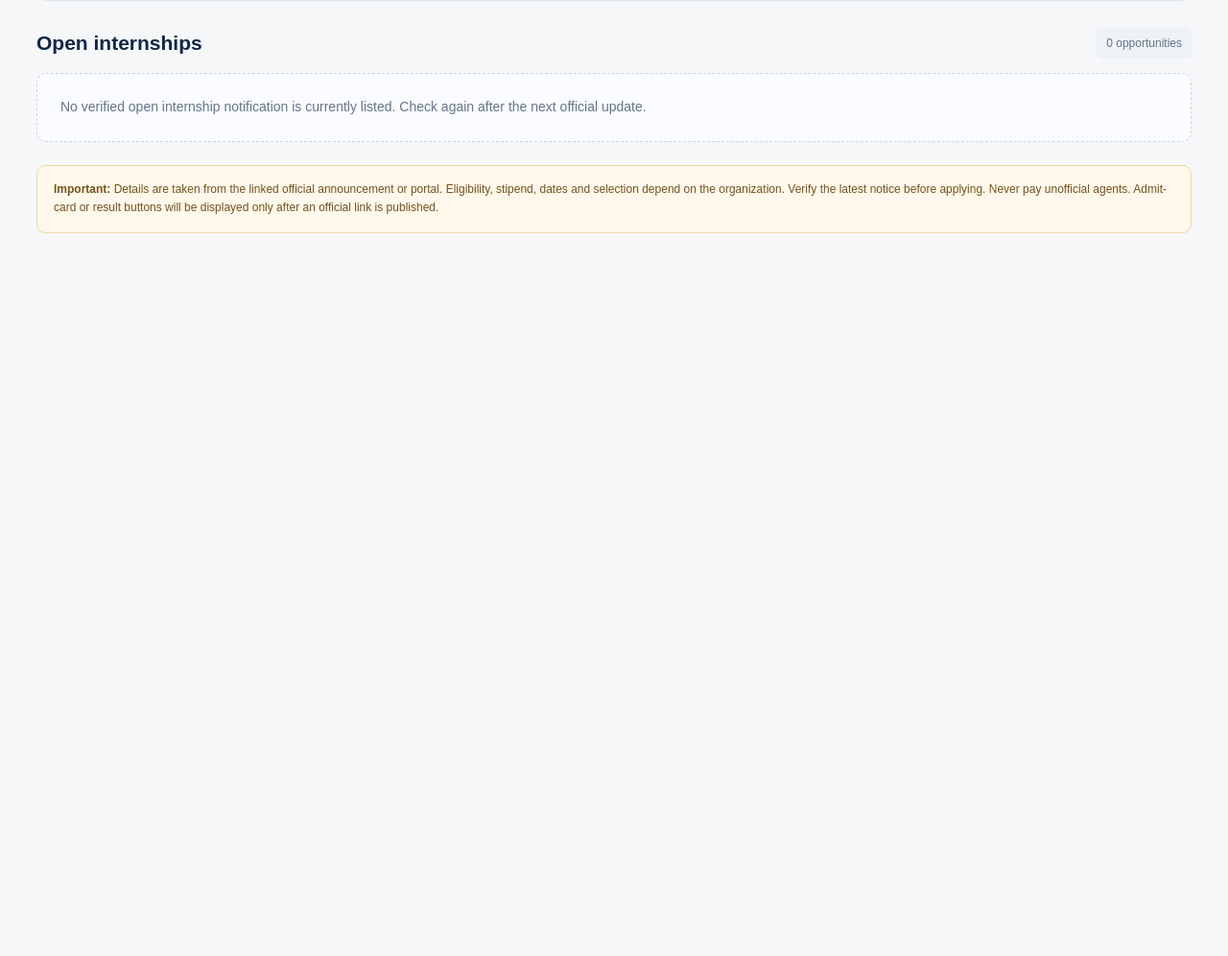
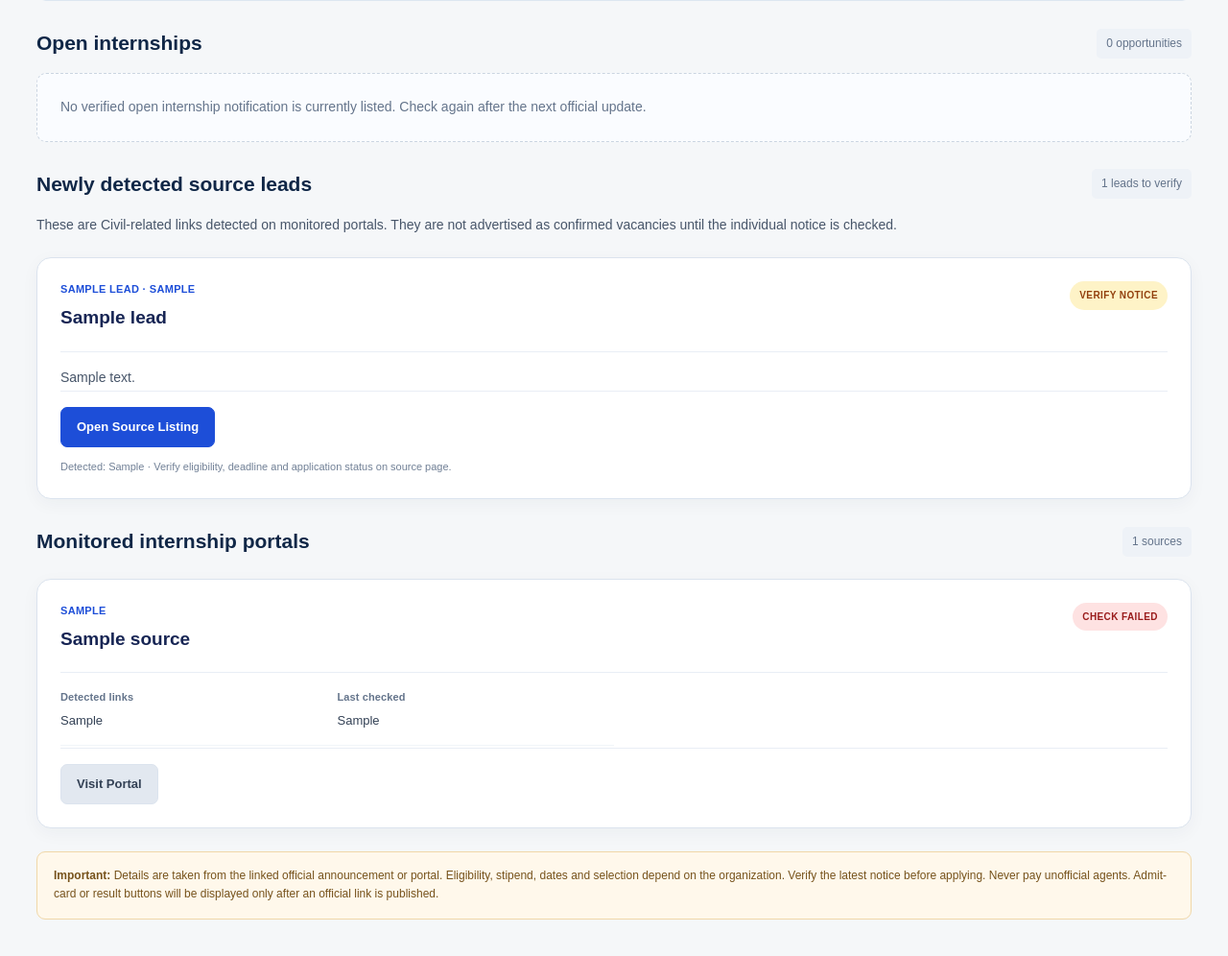
Before and after one commit to projectsairamcivilcareer-cloud/CIVILCAREER, a Flask app: template templates/internships.html in a window 1280 px wide. Shown: the part 268-1264 px from the top of the page at 96% size. Before the commit the page ends 511 px from the top, so only its background shows below. Run offline with Flask 3, Linux system fonts and the light colour scheme; the template is opened without the code that fills it: most values are stand-ins (such as "Sample title", 1, 10 or a date in 2020); some libraries are stand-ins or nearby versions.

Commit message:
Display monitored internship source leads and portal status

```diff
--- a/templates/internships.html
+++ b/templates/internships.html
@@ -75,6 +75,28 @@
 {% for item in upcoming_notices %}<article class="internship-card"><div class="internship-card-head"><div><div class="internship-org">{{ item.organization }}</div><h3>{{ item.title }}</h3></div><span class="internship-status status-upcoming">UPCOMING</span></div><p class="internship-summary">{{ item.summary }}</p><div class="internship-actions">{% if item.notification_url %}<a href="{{ item.notification_url }}" target="_blank" rel="noopener">Official Notification</a>{% endif %}{% if item.updates_url %}<a href="{{ item.updates_url }}" target="_blank" rel="noopener">Official Updates</a>{% endif %}</div></article>{% endfor %}</div></section>{% endif %}
 {% if closed_notices %}<section><div class="internship-section-title"><h2>Closed / Previous notifications</h2><span class="internship-count">{{ closed_notices|length }} notices</span></div><div class="internship-list">
 {% for item in closed_notices %}<article class="internship-card"><div class="internship-card-head"><div><div class="internship-org">{{ item.organization }}</div><h3>{{ item.title }}</h3></div><span class="internship-status status-closed">CLOSED</span></div><p class="internship-summary">{{ item.summary }}</p><dl class="internship-facts"><div class="internship-fact"><dt>Discipline</dt><dd>{{ item.discipline or 'See official notice' }}</dd></div><div class="internship-fact"><dt>Last date</dt><dd>{{ item.last_date|date_dmy if item.last_date else 'Not announced' }}</dd></div><div class="internship-fact"><dt>Duration</dt><dd>{{ item.duration or 'See official notice' }}</dd></div><div class="internship-fact"><dt>Stipend</dt><dd>{{ item.stipend or 'Not announced' }}</dd></div></dl><div class="internship-actions">{% if item.notification_url %}<a href="{{ item.notification_url }}" target="_blank" rel="noopener">Official Notification</a>{% endif %}{% if item.updates_url %}<a href="{{ item.updates_url }}" target="_blank" rel="noopener">Official Updates</a>{% endif %}</div><div class="internship-source">Source: <a href="{{ item.source_url }}" target="_blank" rel="noopener">{{ item.source_name or 'Official website' }}</a></div></article>{% endfor %}</div></section>{% endif %}
+<section>
+<div class="internship-section-title"><h2>Newly detected source leads</h2><span class="internship-count">{{ source_leads|length }} leads to verify</span></div>
+<p class="internship-summary">These are Civil-related links detected on monitored portals. They are not advertised as confirmed vacancies until the individual notice is checked.</p>
+{% if source_leads %}<div class="internship-list">
+{% for lead in source_leads %}<article class="internship-card">
+<div class="internship-card-head"><div><div class="internship-org">{{ lead.source_name }} · {{ lead.source_category }}</div><h3>{{ lead.title }}</h3></div><span class="internship-status status-upcoming">VERIFY NOTICE</span></div>
+{% if lead.context %}<p class="internship-summary">{{ lead.context }}</p>{% endif %}
+<div class="internship-actions"><a class="primary" href="{{ lead.url }}" target="_blank" rel="noopener">Open Source Listing</a></div>
+<div class="internship-source">Detected: {{ lead.last_seen|date_dmy if lead.last_seen else 'Recently' }} · Verify eligibility, deadline and application status on source page.</div>
+</article>{% endfor %}</div>{% else %}<div class="internship-empty">No new Civil-related source links have been detected yet. Source checks run every six hours.</div>{% endif %}
+</section>
+<section>
+<div class="internship-section-title"><h2>Monitored internship portals</h2><span class="internship-count">{{ source_status|length }} sources</span></div>
+<div class="internship-list">
+{% for source in source_status %}<article class="internship-card">
+<div class="internship-card-head"><div><div class="internship-org">{{ source.source_category }}</div><h3>{{ source.source_name }}</h3></div><span class="internship-status {{ 'status-open' if source.status=='OK' else 'status-closed' }}">{{ 'CHECKED' if source.status=='OK' else 'CHECK FAILED' }}</span></div>
+<dl class="internship-facts"><div class="internship-fact"><dt>Detected links</dt><dd>{{ source.leads_found or 0 }}</dd></div><div class="internship-fact"><dt>Last checked</dt><dd>{{ source.last_checked or 'Pending first scan' }}</dd></div></dl>
+<div class="internship-actions"><a href="{{ source.source_url }}" target="_blank" rel="noopener">Visit Portal</a></div>
+{% if source.last_error %}<div class="internship-source">Latest check issue: {{ source.last_error }}</div>{% endif %}
+</article>{% endfor %}
+</div>
+</section>
 <aside class="internship-disclaimer"><strong>Important:</strong> Details are taken from the linked official announcement or portal. Eligibility, stipend, dates and selection depend on the organization. Verify the latest notice before applying. Never pay unofficial agents. Admit-card or result buttons will be displayed only after an official link is published.</aside>
 </div></main>
 <script src="{{ url_for('static', filename='js/dedupe-actions.js') }}?v=20260929a" defer></script>
```
